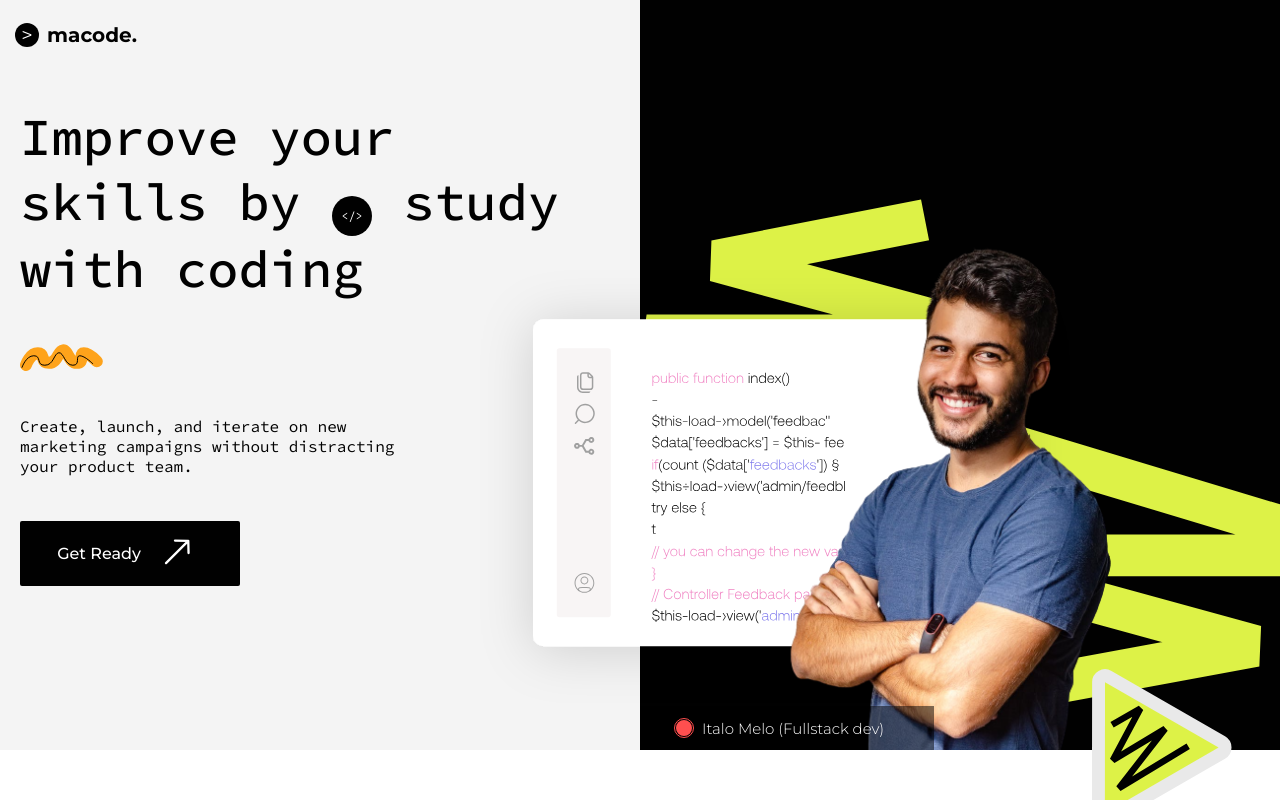
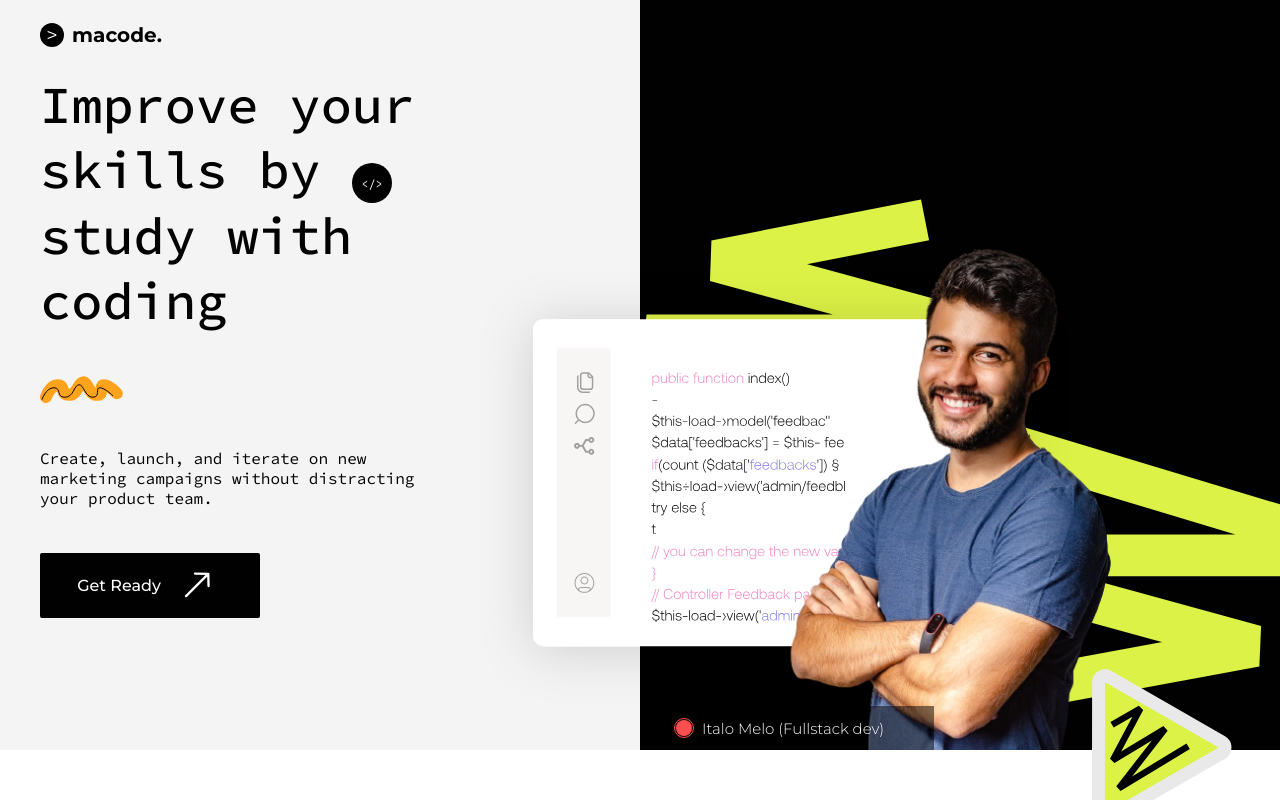
Before and after one commit to PedroRibeir0/coding, a React (Vite) app: page / in a window 1280 px wide. Shown: the top 800 px of the page. Built offline with nearby package versions, Linux system fonts and the light colour scheme.

Commit message:
first-deploy

```diff
--- a/src/css/index/_header.scss
+++ b/src/css/index/_header.scss
@@ -14,6 +14,7 @@ header{
      position: absolute;
      background-color: transparent;
      width: 50%;
+     padding: 0 40px;
     }
 
     .menu-icon{
@@ -67,8 +68,12 @@ header{
         }
 
         .menu-opt{
+            cursor: pointer;
             &:hover{
                 color: lighten($color: $black, $amount: 50);
+                @media screen and (min-width: 1024px){
+                    color: $yellow;
+                }
             }
         }
     }
--- a/src/css/index/_improve.scss
+++ b/src/css/index/_improve.scss
@@ -26,6 +26,7 @@
 
         @media screen and (min-width: 1024px){
             width: 50%;
+            padding-left: 40px;
         }
 
         h1{
--- a/src/css/index/index.css
+++ b/src/css/index/index.css
@@ -105,6 +105,7 @@ header {
     position: absolute;
     background-color: transparent;
     width: 50%;
+    padding: 0 40px;
   }
 }
 header .menu-icon {
@@ -164,8 +165,16 @@ header .menu-icon {
     justify-content: flex-end;
   }
 }
+.menu .menu-container .menu-opt {
+  cursor: pointer;
+}
 .menu .menu-container .menu-opt:hover {
   color: #818181;
+}
+@media screen and (min-width: 1024px) {
+  .menu .menu-container .menu-opt:hover {
+    color: #DDF247;
+  }
 }
 
 header.shadow {
@@ -205,6 +214,7 @@ header.shadow {
 @media screen and (min-width: 1024px) {
   .improve .first-frame {
     width: 50%;
+    padding-left: 40px;
   }
 }
 .improve .first-frame h1 {
@@ -1066,6 +1076,11 @@ footer {
     padding: 20px 40px;
   }
 }
+@media screen and (min-width: 1024px) {
+  footer {
+    gap: 0;
+  }
+}
 footer .layer-1 {
   display: flex;
   flex-direction: column;
@@ -1076,6 +1091,13 @@ footer .layer-1 {
   footer .layer-1 {
     flex-direction: row;
     justify-content: space-between;
+    padding-bottom: 30px;
+    margin-bottom: 30px;
+  }
+}
+@media screen and (min-width: 1024px) {
+  footer .layer-1 {
+    border-bottom: 1px solid #F4F4F4;
   }
 }
 footer .layer-1 .footer-menu {
@@ -1093,6 +1115,15 @@ footer .layer-1 .footer-menu {
   footer .layer-1 .footer-menu {
     flex-direction: row;
   }
+}
+@media screen and (min-width: 1024px) {
+  footer .layer-1 .footer-menu {
+    gap: 60px;
+  }
+}
+footer .layer-1 .footer-menu li:hover {
+  cursor: pointer;
+  color: #DDF247;
 }
 footer .layer-2 {
   display: flex;
@@ -1121,6 +1152,12 @@ footer .layer-2 .social-links {
     justify-content: space-between;
   }
 }
+@media screen and (min-width: 1024px) {
+  footer .layer-2 .social-links {
+    justify-content: flex-start;
+    gap: 30px;
+  }
+}
 footer .layer-2 .macode-copyright {
   font-size: 20px;
   font-weight: 300;
@@ -1129,6 +1166,25 @@ footer .layer-2 .macode-copyright {
 }
 footer .layer-2 .macode-copyright .macode {
   color: #DDF247;
+}
+
+html::-webkit-scrollbar {
+  width: 12px;
+}
+
+html::-webkit-scrollbar-track {
+  background: #ffffff;
+}
+
+html::-webkit-scrollbar-thumb {
+  background: #DDF247;
+  border-radius: 10px;
+}
+
+.home {
+  max-width: 1920px;
+  margin: 0 auto;
+  position: relative;
 }
 
 .brands {
@@ -1162,12 +1218,24 @@ footer .layer-2 .macode-copyright .macode {
   gap: 30px;
   padding: 20px;
 }
+@media screen and (min-width: 1024px) {
+  .start-container .start {
+    width: 60%;
+    padding: 40px;
+    gap: 40px;
+  }
+}
 .start-container .start h3 {
   text-align: center;
   font-size: 23px;
   font-weight: 800;
   color: #010101;
   font-family: "Source Code Pro", monospace;
+}
+@media screen and (min-width: 1024px) {
+  .start-container .start h3 {
+    font-size: 48px;
+  }
 }
 .start-container .start p {
   text-align: center;
@@ -1176,6 +1244,11 @@ footer .layer-2 .macode-copyright .macode {
   color: #010101;
   font-family: "Montserrat", sans-serif;
 }
+@media screen and (min-width: 1024px) {
+  .start-container .start p {
+    font-size: 26px;
+  }
+}
 .start-container .start .buttons {
   width: 100%;
   display: flex;
@@ -1183,6 +1256,11 @@ footer .layer-2 .macode-copyright .macode {
   justify-content: center;
   align-items: center;
   gap: 20px;
+}
+@media screen and (min-width: 1024px) {
+  .start-container .start .buttons {
+    flex-direction: row;
+  }
 }
 .start-container .start .buttons .try-yourself-button {
   width: 100%;
@@ -1196,6 +1274,25 @@ footer .layer-2 .macode-copyright .macode {
   font-weight: 500;
   color: #ffffff;
   font-family: "Montserrat", sans-serif;
+}
+@media screen and (min-width: 1024px) {
+  .start-container .start .buttons .try-yourself-button {
+    width: 30%;
+    height: 55px;
+  }
+}
+.start-container .start .buttons .try-yourself-button:active {
+  transform: scale(0.985);
+}
+.start-container .start .buttons .main-button.start-button {
+  width: 100%;
+  height: 40px;
+}
+@media screen and (min-width: 1024px) {
+  .start-container .start .buttons .main-button.start-button {
+    width: 30%;
+    height: 55px;
+  }
 }
 
 .main-button {
--- a/src/css/index/index.scss
+++ b/src/css/index/index.scss
@@ -38,6 +38,26 @@ $red: #FF4F4F;
 
 @import 'logo', 'header', 'improve', 'features', 'web-pages', 'get-up', 'packages', 'faq', 'footer';
 
+
+html::-webkit-scrollbar {
+  width: 12px;
+}
+
+html::-webkit-scrollbar-track {
+  background: $white;
+}
+
+html::-webkit-scrollbar-thumb {
+  background: $yellow;
+  border-radius: 10px;
+}
+
+.home{
+  max-width: 1920px;
+  margin: 0 auto;
+  position: relative;
+}
+
 .brands{
   background-color: $white;
   width: 100%;
@@ -69,14 +89,26 @@ $red: #FF4F4F;
     gap: 30px;
     padding: 20px;
 
+    @media screen and (min-width: 1024px){
+      width: 60%;
+      padding: 40px;
+      gap: 40px;
+    }
+
     h3{
       text-align: center;
       @include font(23px, 800, $black, $code);
+      @media screen and (min-width: 1024px){
+        font-size: 48px;
+      }
     }
 
     p{
       text-align: center;
-      @include font(16px, 400, $black, $montserrat)
+      @include font(16px, 400, $black, $montserrat);
+      @media screen and (min-width: 1024px){
+        font-size: 26px;
+      }
     }
 
     .buttons{
@@ -87,6 +119,10 @@ $red: #FF4F4F;
       align-items: center;
       gap: 20px;
 
+      @media screen and (min-width: 1024px){
+        flex-direction: row;
+      }
+
       .try-yourself-button{
         width: 100%;
         height: 40px;
@@ -96,6 +132,25 @@ $red: #FF4F4F;
         background: rgba(1, 1, 1, 0.25);
         text-transform: capitalize;
         @include font(16px, 500, $white, $montserrat);
+
+        @media screen and (min-width: 1024px){
+          width: 30%;
+          height: 55px;
+        }
+
+        &:active{
+          transform: scale(0.985);
+        }
+      }
+
+      .main-button.start-button{
+        width: 100%;
+        height: 40px;
+
+        @media screen and (min-width: 1024px){
+          width: 30%;
+          height: 55px;
+        }
       }
     }
   }
--- a/src/pages/home/Index.jsx
+++ b/src/pages/home/Index.jsx
@@ -85,7 +85,7 @@ export default function Index() {
             <p>Build your site for free and take as long as you need</p>
             <div className="buttons">
               <button className='try-yourself-button'>try yourself</button>
-              <MainButton text={'get started'} width={'100%'} height={'40px'}/>
+              <MainButton text={'get started'} className={'start-button'}/>
             </div>
           </div>
         </div>
```
Also changed, not shown: src/css/index/_footer.scss (+23 -0 lines), 1 other file (tests, documents, lock files or other folders).
